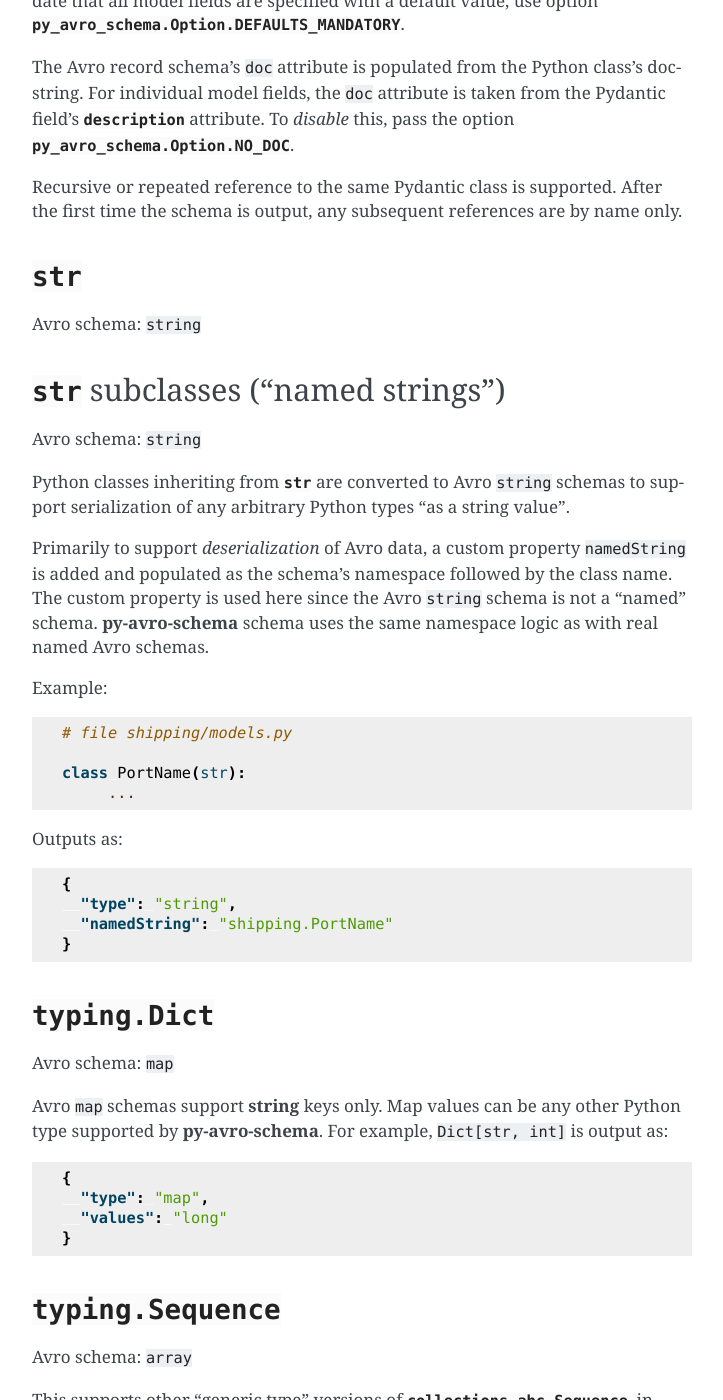
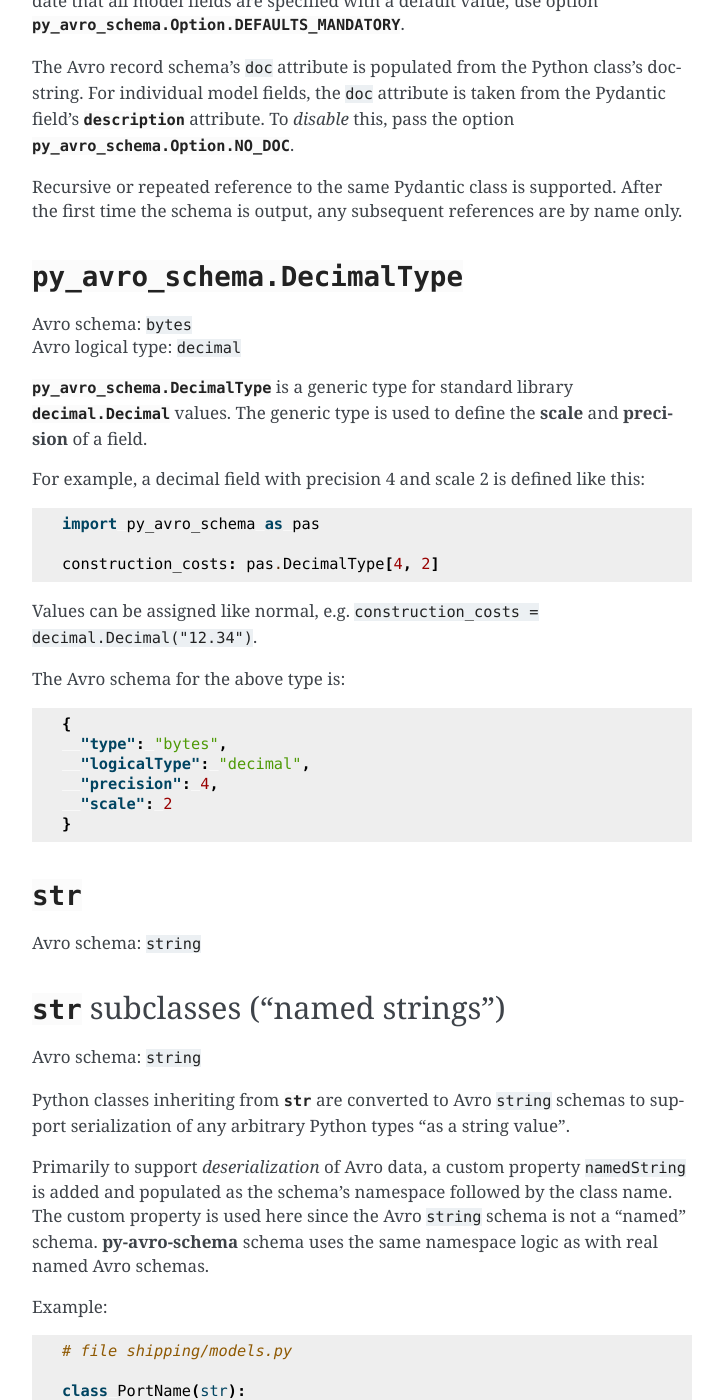
Before and after one commit to jpmorganchase/py-avro-schema, a Sphinx documentation site: the page built from docs/types.rst, in a window 1280 px wide and 1400 px high, scrolled down 4835 px. Shown: the whole window, without its empty margins (388-1111 px from the left). Built offline with Sphinx 7.4.7, drawn with Linux system fonts in a browser that asks for light colours; some of the changed text lies outside the part shown.

Commit message:
Document decimal

```diff
--- a/docs/types.rst
+++ b/docs/types.rst
@@ -249,6 +249,35 @@ To *disable* this, pass the option :attr:`py_avro_schema.Option.NO_DOC`.
 Recursive or repeated reference to the same Pydantic class is supported. After the first time the schema is output, any subsequent references are by name only.
 
 
+:class:`py_avro_schema.DecimalType`
+-----------------------------------
+
+| Avro schema: ``bytes``
+| Avro logical type: ``decimal``
+
+:class:`py_avro_schema.DecimalType` is a generic type for standard library :class:`decimal.Decimal` values.
+The generic type is used to define the **scale** and **precision** of a field.
+
+For example, a decimal field with precision 4 and scale 2 is defined like this::
+
+   import py_avro_schema as pas
+
+   construction_costs: pas.DecimalType[4, 2]
+
+Values can be assigned like normal, e.g. ``construction_costs = decimal.Decimal("12.34")``.
+
+The Avro schema for the above type is:
+
+.. code-block:: json
+
+   {
+     "type": "bytes",
+     "logicalType": "decimal",
+     "precision": 4,
+     "scale": 2
+   }
+
+
 :class:`str`
 ------------
 
```
